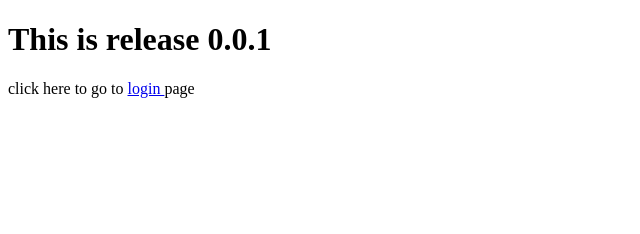
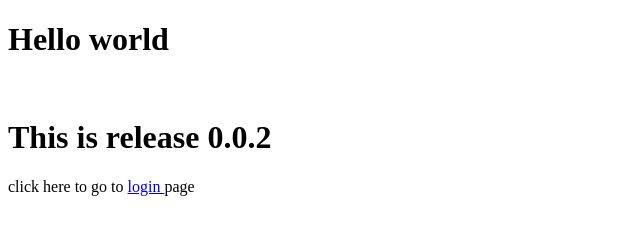
Before and after one commit to harishthatikonda/git-flow-experiments, a plain HTML site: page index.html in a window 1280 px wide. Shown: the whole page, without its empty margins (0-640 px from the left). Drawn offline with Linux system fonts and the light colour scheme.

```diff
--- a/index.html
+++ b/index.html
@@ -9,7 +9,9 @@
 </head>
 
 <body>
-    <h1>This is release 0.0.1</h1>
+    <h1>Hello world</h1>
+    <br>
+    <h1>This is release 0.0.2</h1>
     <p>click here to go to
         <a href="login.html">
             login
```
